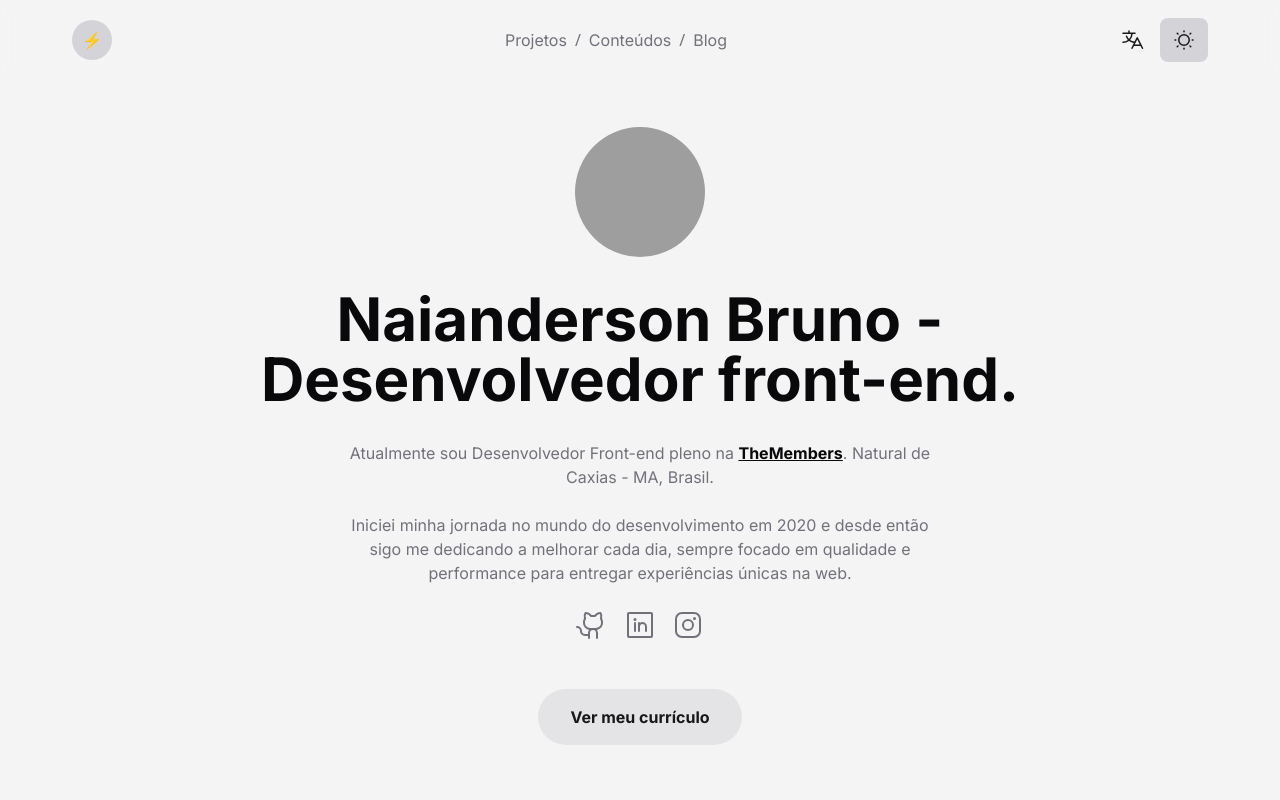
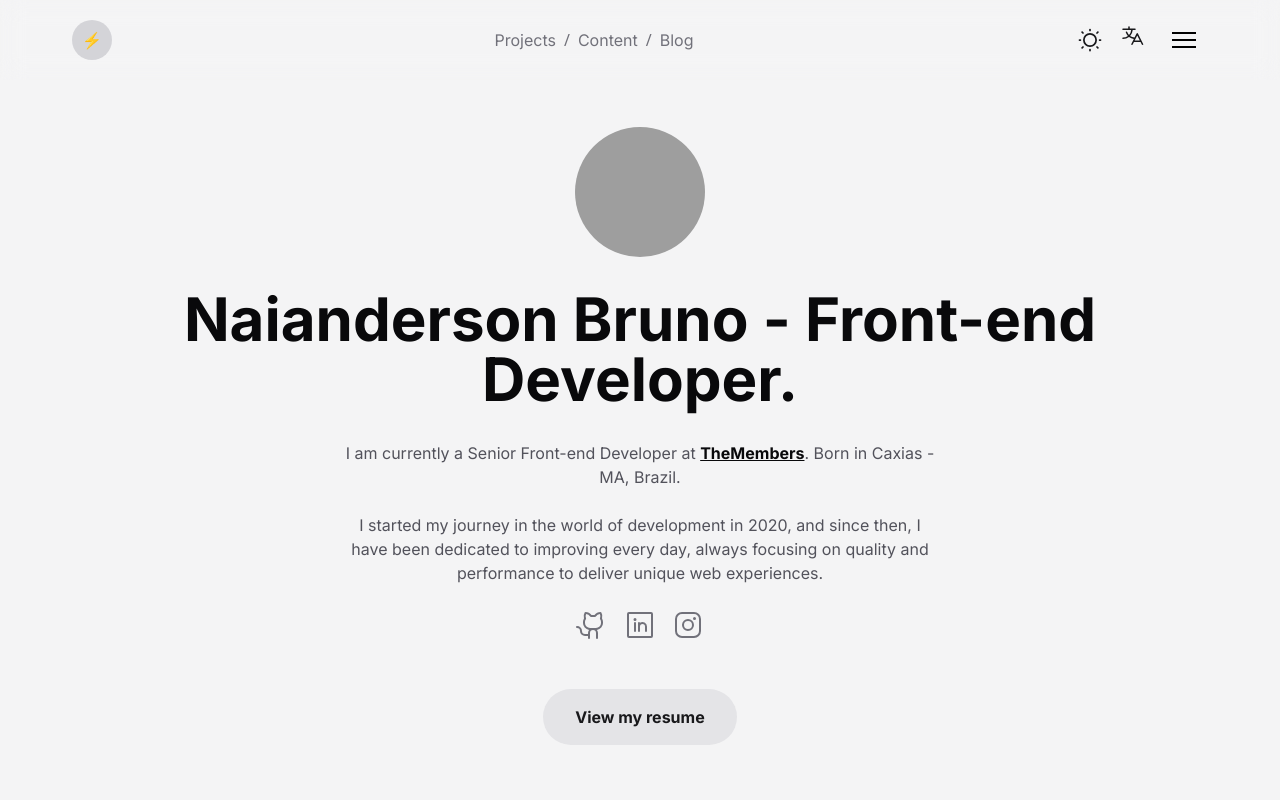
Before and after one commit to naiandersonb/portfolio, a Next.js app: page / in a window 1280 px wide. Shown: the top 800 px of the page. Built offline with nearby package versions, Linux system fonts and the light colour scheme; grey boxes are pictures that could not be loaded.

Commit message:
sistema de tradução

```diff
--- a/package.json
+++ b/package.json
@@ -12,6 +12,7 @@
     "@phosphor-icons/react": "^2.0.13",
     "@radix-ui/react-dropdown-menu": "^2.0.6",
     "eslint-plugin-react-hooks": "^4.6.0",
+    "hamburger-react": "^2.5.0",
     "next": "13.5.6",
     "react": "^18",
     "react-dom": "^18",
--- a/src/app/globals.css
+++ b/src/app/globals.css
@@ -4,6 +4,7 @@
 
 @layer base {
   body {
-      @apply dark:bg-zinc-950 bg-zinc-100
+    -webkit-font-smoothing: antialiased;
+    @apply dark:bg-zinc-950 bg-zinc-100
   }
 }
--- a/src/app/layout.tsx
+++ b/src/app/layout.tsx
@@ -3,6 +3,7 @@ import { Inter, Bebas_Neue } from 'next/font/google';
 import './globals.css';
 import { Header } from '@/components/organisms';
 import { Footer } from '@/components/molecules';
+import { AppTranslateProvider } from '@/contexts/AppTranslateContext';
 
 const inter = Inter({
   variable: '--inter',
@@ -28,9 +29,11 @@ export default function RootLayout({
   return (
     <html lang="pt-BR">
       <body className={`${inter.variable} ${bebasNeue.variable}`}>
-        <Header />
-        <div className="max-w-[1200px] mx-auto px-8 mt-24">{children}</div>
-        <Footer />
+        <AppTranslateProvider>
+          <Header />
+          <div className="max-w-[1200px] mx-auto px-8 mt-24">{children}</div>
+          <Footer />
+        </AppTranslateProvider>
       </body>
     </html>
   );
--- a/src/components/atoms/ResumeButton/index.tsx
+++ b/src/components/atoms/ResumeButton/index.tsx
@@ -1,4 +1,8 @@
+import { useTranslate } from '@/contexts/AppTranslateContext';
+
 export function ResumeButton() {
+  const { t } = useTranslate('home');
+
   return (
     <a
       href="/resume"
@@ -6,7 +10,7 @@ export function ResumeButton() {
       target="_blank"
       rel="noreferrer"
     >
-      Ver meu currículo
+      {t('resumeButton')}
     </a>
   );
 }
--- a/src/components/atoms/Text/index.tsx
+++ b/src/components/atoms/Text/index.tsx
@@ -1,3 +1,5 @@
+'use client';
+
 import { classNames } from '@/utils';
 import { HtmlHTMLAttributes, ReactNode } from 'react';
 
@@ -8,7 +10,7 @@ export function Text({ children, ...rest }: TextProps) {
   return (
     <p
       className={classNames(
-        'font-inter dark:text-zinc-500 text-zinc-500',
+        'font-inter dark:text-zinc-400 text-zinc-600',
         rest.className
       )}
       {...rest}
--- a/src/components/molecules/TranslateDropdown.tsx
+++ b/src/components/molecules/TranslateDropdown.tsx
@@ -1,39 +1,64 @@
 'use client';
 
-import * as DropdownMenu from '@radix-ui/react-dropdown-menu';
-import { ReactNode } from 'react';
+import { useTranslate } from '@/contexts/AppTranslateContext';
+import { ReactNode, useState } from 'react';
+
+type Lang = 'en-US' | 'pt-BR';
 
 interface DropdownProps {
   children: ReactNode;
 }
 
+interface ListItemProps {
+  title: string;
+  onClick: () => void;
+}
+
+const ListItem = ({ onClick, title }: ListItemProps) => {
+  return (
+    <li
+      className="font-inter cursor-pointer dark:hover:bg-zinc-800 hover:bg-zinc-300 w-full px-3 py-2"
+      onClick={onClick}
+    >
+      {title}
+    </li>
+  );
+};
+
 export function TranslateDropdown({ children }: DropdownProps) {
-  const changeAppLanguage = (lang: 'br' | 'en') => {
-    console.log({ lang });
+  const [isOpen, setIsOpen] = useState(false);
+  const { changeAppLanguage } = useTranslate();
+
+  const toggleIsOpen = () => setIsOpen((prev) => !prev);
+
+  const handleChangeAppLanguage = (lang: Lang) => {
+    changeAppLanguage(lang);
+    setIsOpen(false);
   };
 
   return (
-    <DropdownMenu.Root>
-      <DropdownMenu.Trigger className="dark:text-zinc-50 text-zinc-900">
+    <div className="relative">
+      <button
+        className="bg-transparent py-2 dark:text-zinc-50 text-zinc-900"
+        onClick={toggleIsOpen}
+      >
         {children}
-      </DropdownMenu.Trigger>
-      <DropdownMenu.Portal>
-        <DropdownMenu.Content className="dark:bg-zinc-800 bg-zinc-100 border border-zinc-200 rounded-md">
-          <DropdownMenu.Item
-            onClick={() => changeAppLanguage('br')}
-            className="font-inter  cursor-pointer hover:bg-zinc-300 w-full px-3 py-2 border-none"
-          >
-            Português
-          </DropdownMenu.Item>
+      </button>
+      <ul
+        className={`absolute right-0 mt-2 dark:text-zinc-200 dark:bg-zinc-900 bg-zinc-200 rounded-md ${
+          isOpen ? 'block' : 'hidden'
+        } overflow-hidden`}
+      >
+        <ListItem
+          onClick={() => handleChangeAppLanguage('pt-BR')}
+          title="Português"
+        />
 
-          <DropdownMenu.Item
-            onClick={() => changeAppLanguage('en')}
-            className="font-inter cursor-pointer hover:bg-zinc-300 w-full px-3 py-2 border-none"
-          >
-            Inglês
-          </DropdownMenu.Item>
-        </DropdownMenu.Content>
-      </DropdownMenu.Portal>
-    </DropdownMenu.Root>
+        <ListItem
+          onClick={() => handleChangeAppLanguage('en-US')}
+          title="Inglês"
+        />
+      </ul>
+    </div>
   );
 }
--- a/src/components/organisms/Header/index.tsx
+++ b/src/components/organisms/Header/index.tsx
@@ -1,37 +1,44 @@
 'use client';
 
-import { List, SunDim, Translate } from '@phosphor-icons/react';
-import { Button, LinkItem } from '../../atoms';
+import { SunDim, Translate } from '@phosphor-icons/react';
+import { Twirl as Hamburger } from 'hamburger-react';
+import { LinkItem } from '../../atoms';
 import { changeAppTheme } from '@/utils';
 import { TranslateDropdown } from '../../molecules';
 import { Logo } from '../../atoms';
+import { useTranslate } from '@/contexts/AppTranslateContext';
 
 export function Header() {
+  const { t } = useTranslate('header');
+
   return (
     <header className="fixed top-0 left-0 right-0 h-20 flex items-center justify-center bg-[rgba(0, 0, 0, 0.24)] backdrop-blur-md">
       <div className="flex flex-row items-center max-w-[1200px] w-full justify-between px-8">
         <Logo />
 
         <nav className="md:flex hidden flex-row gap-2">
-          <LinkItem href="projects">Projetos</LinkItem>
+          <LinkItem href="projects">{t('projects')}</LinkItem>
           <p className="dark:text-zinc-400 text-zinc-500">/</p>
-          <LinkItem href="content">Conteúdos</LinkItem>
+          <LinkItem href="content">{t('content')}</LinkItem>
           <p className="dark:text-zinc-400 text-zinc-500">/</p>
           <LinkItem href="blog">Blog</LinkItem>
         </nav>
 
         <div className="flex flex-row gap-4">
+          <button
+            className="bg-transparent py-2 dark:text-zinc-50 text-zinc-900"
+            onClick={changeAppTheme}
+          >
+            <SunDim size={28} />
+          </button>
+
           <TranslateDropdown>
             <Translate size={24} />
           </TranslateDropdown>
 
-          <Button onClick={changeAppTheme}>
-            <SunDim size={24} />
-          </Button>
-
-          <Button className="dark:text-zinc-50 md:hidden block text-zinc-900">
-            <List size={32} />
-          </Button>
+          <button>
+            <Hamburger size={24} />
+          </button>
         </div>
       </div>
     </header>
--- a/src/components/organisms/MainBanner/index.tsx
+++ b/src/components/organisms/MainBanner/index.tsx
@@ -2,8 +2,10 @@
 
 import { ResumeButton, Text } from '@/components/atoms';
 import { socialMediaData } from './socialMediaData';
+import { useTranslate } from '@/contexts/AppTranslateContext';
 
 export function MainBanner() {
+  const { t } = useTranslate('home');
   return (
     <main className="w-full min-h-[85vh] flex items-center justify-center flex-col gap-8">
       <img
@@ -13,12 +15,12 @@ export function MainBanner() {
       />
 
       <h1 className="font-bold max-w-[1000px] dark:text-zinc-50 text-zinc-950 font-inter text-center md:text-6xl sm:text-3xl text-2xl">
-        Naianderson Bruno - Desenvolvedor front-end.
+        Naianderson Bruno - {t('title')}.
       </h1>
 
       <section className="max-w-[600px] text-center flex flex-col gap-6">
         <Text>
-          Atualmente sou Desenvolvedor Front-end pleno na{' '}
+          {t('currentRole')}{' '}
           <a
             className="font-bold underline dark:text-zinc-50 text-zinc-950"
             href="https://site.themembers.com.br"
@@ -27,14 +29,10 @@ export function MainBanner() {
           >
             TheMembers
           </a>
-          . Natural de Caxias - MA, Brasil.
+          . {t('currentResidence')}.
         </Text>
 
-        <Text>
-          Iniciei minha jornada no mundo do desenvolvimento em 2020 e desde
-          então sigo me dedicando a melhorar cada dia, sempre focado em
-          qualidade e performance para entregar experiências únicas na web.
-        </Text>
+        <Text>{t('summary')}</Text>
 
         <div className="flex flex-row justify-center gap-4 dark:text-zinc-500 text-zinc-500">
           {socialMediaData.map((socialMediaItem) => {
--- /dev/null
+++ b/src/contexts/AppTranslateContext/index.tsx
@@ -0,0 +1,74 @@
+'use client';
+
+import { enUS } from '@/dictionary/en-US';
+import { Dictionary } from '@/dictionary/interface';
+import { ptBR } from '@/dictionary/pt-BR';
+import {
+  ReactNode,
+  createContext,
+  useCallback,
+  useState,
+  useContext
+} from 'react';
+
+type Lang = 'en-US' | 'pt-BR';
+
+interface AppTranslateContextProps {
+  changeAppLanguage: (lang: Lang) => void;
+  translate: (value: string, key: string) => string;
+}
+
+interface AppTranslateProviderProps {
+  children: ReactNode;
+}
+
+export const AppTranslateContext = createContext(
+  {} as AppTranslateContextProps
+);
+
+export function AppTranslateProvider({ children }: AppTranslateProviderProps) {
+  const [currentLanguage, setCurrentLanguage] = useState({} as Dictionary);
+
+  const changeAppLanguage = useCallback((lang: Lang) => {
+    if (lang === 'en-US') setCurrentLanguage(enUS);
+    if (lang === 'pt-BR') setCurrentLanguage(ptBR);
+
+    localStorage.setItem('@app:language', lang);
+  }, []);
+
+  const translate = useCallback(
+    (value: string, key: string) => {
+      if (!currentLanguage) return value;
+
+      const lang = localStorage.getItem('@app:language') ?? 'en-US';
+
+      const dictionary = lang === 'en-US' ? enUS : ptBR;
+      const langData = dictionary[key];
+
+      if (!langData) return value;
+
+      return langData[value] ?? value;
+    },
+    [currentLanguage]
+  );
+
+  return (
+    <AppTranslateContext.Provider value={{ changeAppLanguage, translate }}>
+      {children}
+    </AppTranslateContext.Provider>
+  );
+}
+
+export const useTranslate = (page?: string) => {
+  const translateContext = useContext(AppTranslateContext);
+
+  const handleTranslate = useCallback(
+    (value: string) => {
+      if (page) return translateContext.translate(value, page);
+      return '';
+    },
+    [page, translateContext]
+  );
+
+  return { ...translateContext, t: handleTranslate };
+};
--- /dev/null
+++ b/src/dictionary/en-US.ts
@@ -0,0 +1,16 @@
+import { Dictionary } from './interface';
+
+export const enUS: Dictionary = {
+  header: {
+    projects: 'Projects',
+    content: 'Content'
+  },
+  home: {
+    title: 'Front-end Developer',
+    currentRole: 'I am currently a Senior Front-end Developer at',
+    currentResidence: 'Born in Caxias - MA, Brazil',
+    summary:
+      'I started my journey in the world of development in 2020, and since then, I have been dedicated to improving every day, always focusing on quality and performance to deliver unique web experiences.',
+    resumeButton: 'View my resume'
+  }
+} as const;
--- /dev/null
+++ b/src/dictionary/interface.ts
@@ -0,0 +1,5 @@
+export interface Dictionary {
+  readonly [key: string]: {
+    readonly [key: string]: string;
+  };
+}
--- /dev/null
+++ b/src/dictionary/pt-BR.ts
@@ -0,0 +1,16 @@
+import { Dictionary } from './interface';
+
+export const ptBR: Dictionary = {
+  header: {
+    projects: 'Projetos',
+    content: 'Conteúdos'
+  },
+  home: {
+    title: 'Desenvolvedor front-end',
+    currentRole: 'Atualmente sou Desenvolvedor Front-end pleno na',
+    currentResidence: 'Natural de Caxias - MA, Brasil',
+    summary:
+      'Iniciei minha jornada no mundo do desenvolvimento em 2020 e desde então sigo me dedicando a melhorar cada dia, sempre focado em qualidade e performance para entregar experiências únicas na web.',
+    resumeButton: 'Ver meu currículo'
+  }
+} as const;
```
Also changed, not shown: 1 other file (tests, documents, lock files or other folders).
